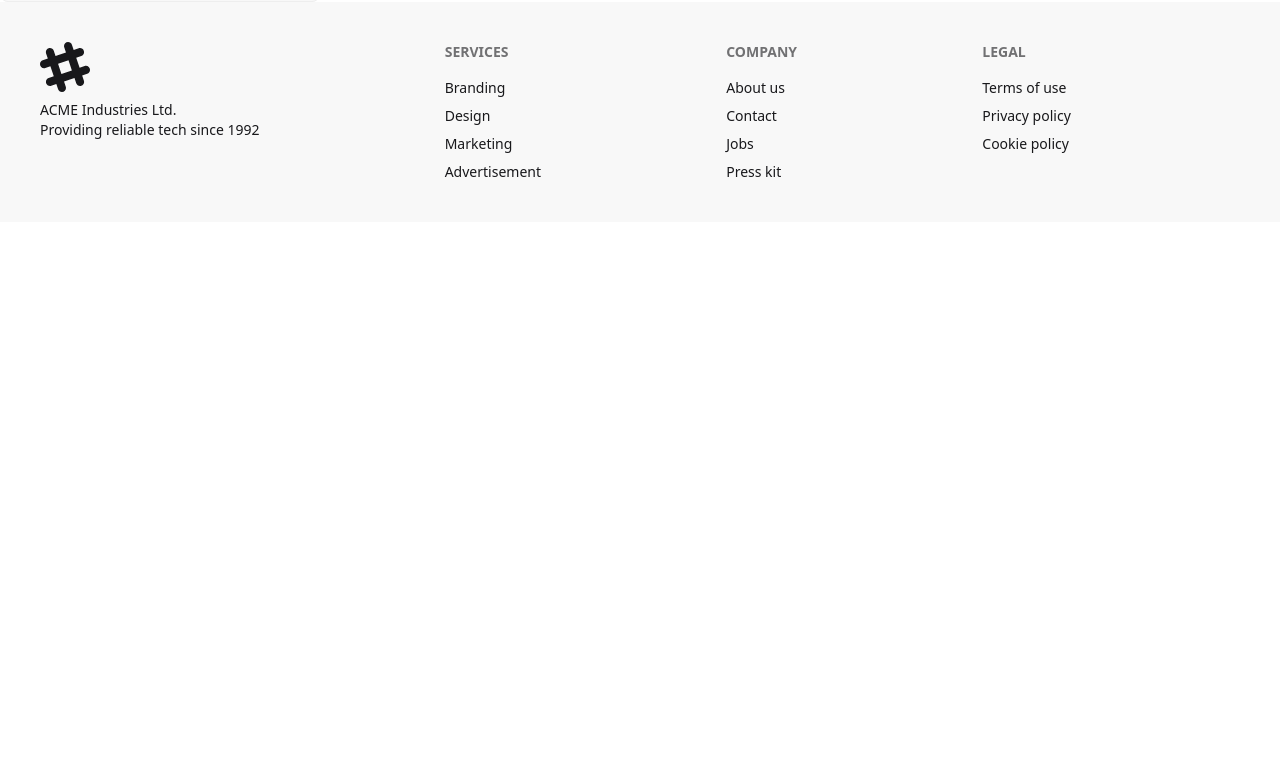
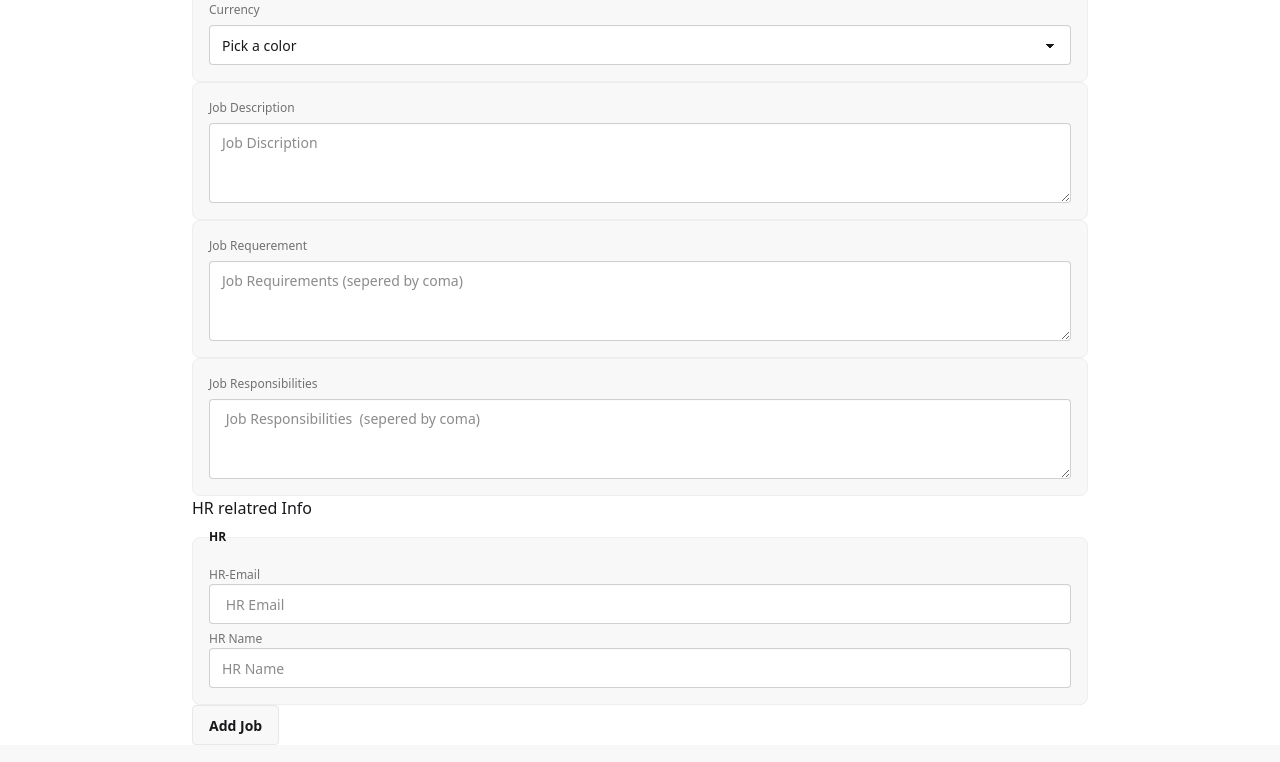
Before and after one commit to programmarimran/career-code-client, a React (Vite) app: page /addJob in a window 1280 px wide. Shown: the part 878-1640 px from the top of the page. Before the commit the page ends 1100 px from the top, so only its background shows below. Built offline with nearby package versions, Linux system fonts and the light colour scheme; no server answers; sample sign-in values are in the browser's storage.

Commit message:
added a commit

```diff
--- a/src/pages/AddJob.jsx
+++ b/src/pages/AddJob.jsx
@@ -2,10 +2,10 @@ import React from "react";
 
 const AddJob = () => {
   return (
-    <form>
+    <form className=" w-4xl mx-auto">
       {/* Basic info */}
       <legend>Basic Info</legend>
-      <fieldset className="fieldset bg-base-200 border-base-300 rounded-box w-xs border p-4">
+      <fieldset className="fieldset bg-base-200 border-base-300 rounded-box w-full border p-4">
         <legend className="fieldset-legend">Add Job</legend>
 
         <div className="grid grid-cols-1 md:grid-cols-2 lg:grid-cols-3 gap-4">
@@ -14,7 +14,7 @@ const AddJob = () => {
             <input
               type="text"
               name="title"
-          className="input"
+              className="input w-full"
               placeholder=" Job title "
             />
           </div>
@@ -24,7 +24,7 @@ const AddJob = () => {
             <input
               type="text"
               name="company"
-          className="input"
+              className="input w-full"
               placeholder="company name"
             />
           </div>
@@ -34,7 +34,7 @@ const AddJob = () => {
             <input
               type="text"
               name="location"
-          className="input"
+              className="input w-full"
               placeholder="company location"
             />
           </div>
@@ -43,7 +43,7 @@ const AddJob = () => {
             <input
               type="text"
               name="logo"
-          className="input"
+              className="input w-full"
               placeholder="company Logo URL"
             />
           </div>
@@ -51,23 +51,23 @@ const AddJob = () => {
       </fieldset>
       {/* Job type */}
       <legend className="label">Job type</legend>
-      <fieldset className="fieldset bg-base-200 border-base-300 rounded-box w-xs border p-4">
+      <fieldset className="fieldset bg-base-200 border-base-300 rounded-box w-full border p-4">
         <div className="filter">
           <input className="btn btn-square" type="reset" value="×" />
           <input
-            className="btn"
+            className="btn w-full"
             type="radio"
             name="frameworks"
             aria-label="On-site"
           />
           <input
-            className="btn"
+            className="btn w-full"
             type="radio"
             name="frameworks"
             aria-label="Remote"
           />
           <input
-            className="btn"
+            className="btn w-full"
             type="radio"
             name="frameworks"
             aria-label="Hy-brid"
@@ -76,8 +76,8 @@ const AddJob = () => {
       </fieldset>
       {/* Job Category */}
       <legend className="label">Job category</legend>
-      <fieldset className="fieldset bg-base-200 border-base-300 rounded-box w-xs border p-4">
-        <select name="category" defaultValue="Pick a color" className="select">
+      <fieldset className="fieldset bg-base-200 border-base-300 rounded-box w-full border p-4">
+        <select name="category" defaultValue="Pick a color" className="select w-full">
           <option disabled={true}>Pick a color</option>
           <option>Engenering</option>
           <option>Marketing</option>
@@ -86,42 +86,90 @@ const AddJob = () => {
       </fieldset>
       {/*Application deadline */}
       <legend className="label">Applicaton deadline</legend>
-      <fieldset className="fieldset bg-base-200 border-base-300 rounded-box w-xs border p-4">
-        <input type="date" className="input" />
+      <fieldset className="fieldset bg-base-200 border-base-300 rounded-box w-full border p-4">
+        <input type="date" className="input w-full" />
       </fieldset>
       {/* Salary Range */}
 
       <legend className="label">Salary Range</legend>
-        <fieldset className="fieldset bg-base-200 border-base-300 rounded-box w-xs border p-4">
+      <fieldset className="fieldset bg-base-200 border-base-300 rounded-box w-full border p-4">
         <label className="label">SalaryMin</label>
         <input
           type="text"
-            name="salaryMin"
-            className="input"
+          name="min"
+          className="input w-full"
           placeholder="Minimum Salary"
         />
 
         <label className="label">SalaryMax</label>
         <input
           type="text"
-            name="salaryMax"
-            className="input"
+          name="max"
+          className="input w-full"
           placeholder="Maximum salary"
         />
 
         <label className="label">Currency</label>
-          <select
-            name="currency"
-            defaultValue="Pick a color"
-            className="select"
-          >
+        <select name="currency" defaultValue="Pick a color" className="select w-full">
           <option disabled={true}>Pick a color</option>
           <option>BDT</option>
           <option>EU</option>
           <option>USD</option>
         </select>
       </fieldset>
+      {/* Job Description */}
+      <fieldset className="fieldset bg-base-200 border-base-300 rounded-box w-full border p-4">
+        <label className=" label">Job Description</label>
+        <textarea
+          name="description"
+          className="textarea w-full"
+          placeholder="Job Discription"
+        ></textarea>
+      </fieldset>
+      {/* Job Requerements */}
+      <fieldset className="fieldset bg-base-200 border-base-300 rounded-box w-full border p-4">
+        <label className=" label">Job Requerement</label>
+        <textarea
+          name="requirements"
+          className="textarea w-full"
+          placeholder="Job Requirements (sepered by coma)"
+        ></textarea>
+      </fieldset>
+      {/* Job Responsibilities */}
+      <fieldset className="fieldset bg-base-200 border-base-300 rounded-box w-full border p-4">
+        <label className=" label"> Job Responsibilities </label>
+        <textarea
+          name="responsibilites"
+          className="textarea w-full"
+          placeholder=" Job Responsibilities  (sepered by coma)"
+        ></textarea>
+      </fieldset>
+      {/* HR Related info */}
+      <legend>HR relatred Info</legend>
+      <fieldset className="fieldset bg-base-200 border-base-300 rounded-box w-full border p-4">
+        <legend className="fieldset-legend">HR</legend>
 
+        <div>
+          <label className="label">HR-Email</label>
+          <input
+            type="text"
+            name="hr_email"
+            className="input w-full"
+            placeholder=" HR Email "
+          />
+        </div>
+
+        <div>
+          <label className="label">HR Name</label>
+          <input
+            type="text"
+            name="hr_name"
+            className="input w-full"
+            placeholder="HR Name"
+          />
+        </div>
+      </fieldset>
+      <input type="submit" className=" btn " value="Add Job" />
     </form>
   );
 };
```
Lines whose indentation alone changed are shown as unchanged.
